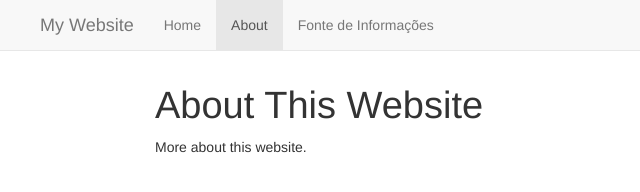
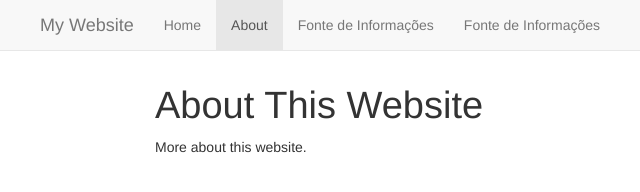
Before and after one commit to igorprocopio/igorprocopio, a plain HTML site: page about.html in a window 1280 px wide. Shown: the whole page, without its empty margins (30-670 px from the left). Drawn offline with nearby package versions, Linux system fonts and the light colour scheme; some packages are replaced by stand-ins of ours.

Commit message:
Add files via upload

```diff
--- a/about.html
+++ b/about.html
@@ -249,7 +249,10 @@ $(document).ready(function () {
   <a href="about.html">About</a>
 </li>
 <li>
-  <a href="dados\index.html.html">Fonte de Informações</a>
+  <a href="https://igorprocopio.github.io/dados/index.html">Fonte de Informações</a>
+</li>
+<li>
+  <a href="www.igorprocopio.github.io/dados/index.html">Fonte de Informações</a>
 </li>
       </ul>
       <ul class="nav navbar-nav navbar-right">
```
Also changed, not shown: index.html (+4 -1 lines).
